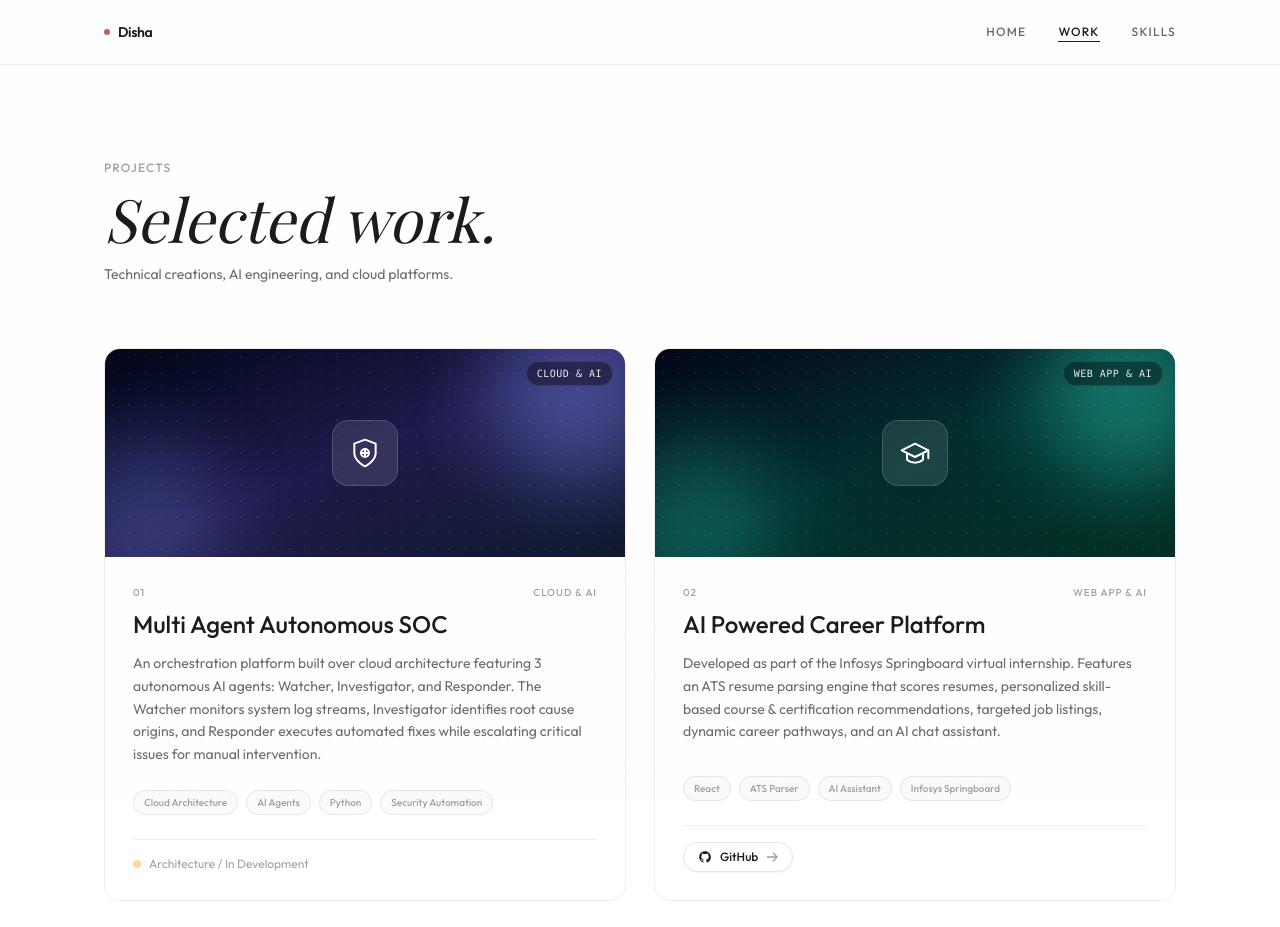
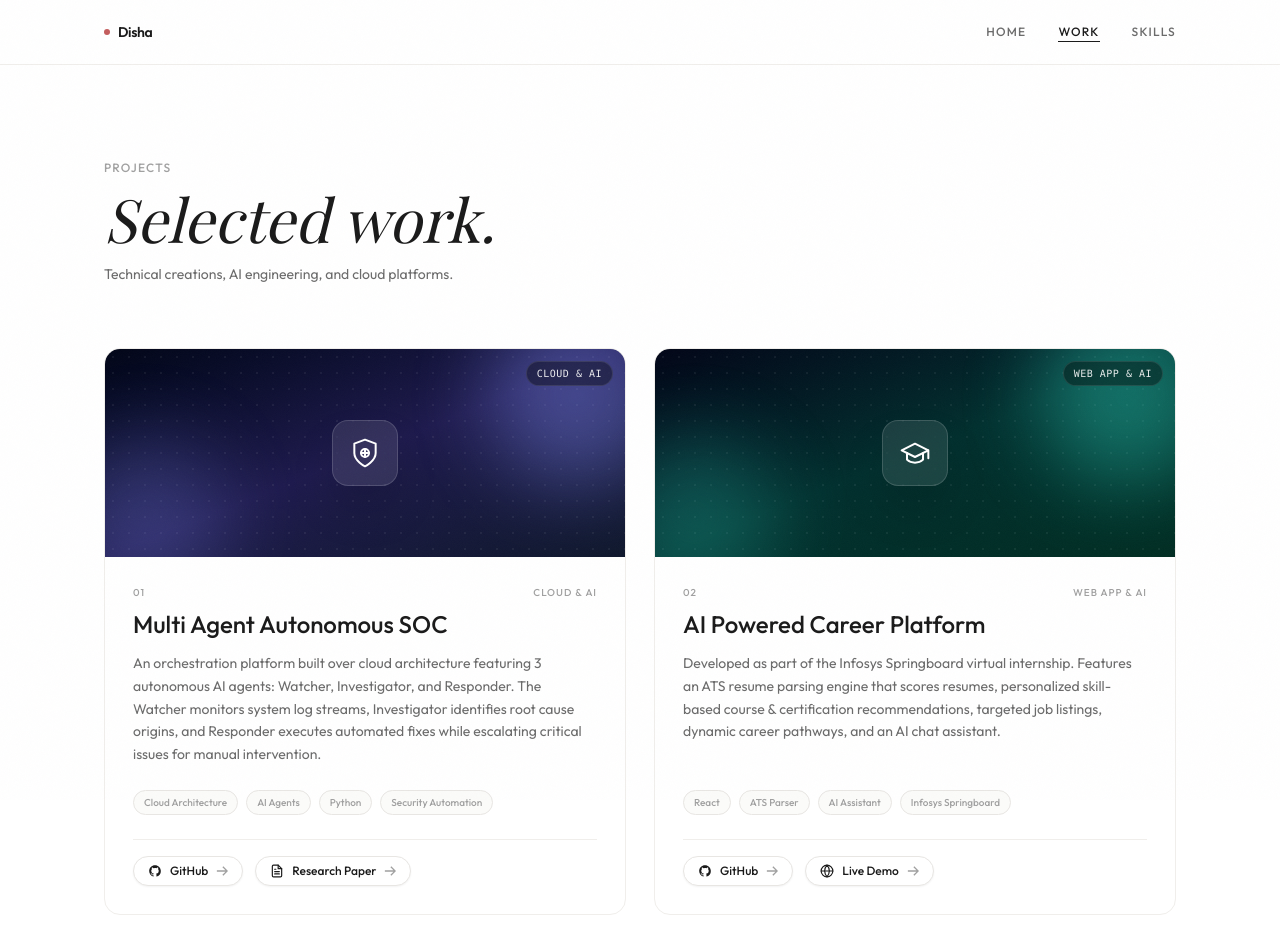
Before and after one commit to dishashiva/portfolio, an Astro site: page /projects in a window 1280 px wide. Shown: the top 927 px of the page. Built offline with nearby package versions, Linux system fonts and the light colour scheme; Astro itself is replaced by a stand-in of ours; a web font is replaced by a local one.

Commit message:
Add research paper & GitHub link for Multi-Agent SOC and live demo for Career Platform

```diff
--- a/projects.txt
+++ b/projects.txt
@@ -1,7 +1,9 @@
 1. Multi Agent Autonomous SOC: an orchestration built over a cloud platform with 3 agents - watcher, investigator, responder - the watcher watches for logs, investigator finds out the origin of the issue, responder fixes it. critical issues are reported to the user for manual fixes.
+- GitHub: https://github.com/dishashiva/Multi-Agent-SOC
 
 2. AI Powered Career Platform: as a part of my Infosys springboard virtual internship, i worked on an ai powered career platform where users can upload their resumes that gets parsed with ATS score. based on theirs skills, they get course/certification recommendations, job recommendations & listings, career paths and an AI chat assistant.
 - GitHub: https://github.com/dishashiva/AI-powered_Career_Guidance
+- Demo: https://ai-powered-career-guidance-seven.vercel.app/
 
 
 3. Social Connect: a social media moderation system where users comments are moderated in social media posts. comments are warned, flagged, blocked or deleted based on vulgarity score.
--- a/src/components/ProjectCard.astro
+++ b/src/components/ProjectCard.astro
@@ -1,6 +1,6 @@
 ---
 export interface ProjectLink {
-  type: 'github' | 'demo' | 'external' | string;
+  type: 'github' | 'demo' | 'paper' | 'external' | string;
   label: string;
   url: string;
 }
@@ -141,6 +141,15 @@
                                     <path d="M12 2a15.3 15.3 0 0 1 4 10 15.3 15.3 0 0 1-4 10 15.3 15.3 0 0 1-4-10 15.3 15.3 0 0 1 4-10z"/>
                                 </svg>
                             )}
+                            {link.type === 'paper' && (
+                                <svg class="w-3.5 h-3.5 fill-none stroke-current stroke-2 shrink-0" viewBox="0 0 24 24" stroke-linecap="round" stroke-linejoin="round">
+                                    <path d="M14 2H6a2 2 0 0 0-2 2v16a2 2 0 0 0 2 2h12a2 2 0 0 0 2-2V8z"/>
+                                    <polyline points="14 2 14 8 20 8"/>
+                                    <line x1="16" y1="13" x2="8" y2="13"/>
+                                    <line x1="16" y1="17" x2="8" y2="17"/>
+                                    <polyline points="10 9 9 9 8 9"/>
+                                </svg>
+                            )}
                             {link.type === 'external' && (
                                 <svg class="w-3.5 h-3.5 fill-none stroke-current stroke-2 shrink-0" viewBox="0 0 24 24" stroke-linecap="round" stroke-linejoin="round">
                                     <path d="M18 13v6a2 2 0 0 1-2 2H5a2 2 0 0 1-2-2V8a2 2 0 0 1 2-2h6"/>
--- a/src/pages/projects.astro
+++ b/src/pages/projects.astro
@@ -25,7 +25,18 @@
         accentColor: "#818cf8",
         iconType: "soc",
         tags: ["Cloud Architecture", "AI Agents", "Python", "Security Automation"],
-        links: [],
+        links: [
+            {
+                type: "github",
+                label: "GitHub",
+                url: "https://github.com/dishashiva/Multi-Agent-SOC",
+            },
+            {
+                type: "paper",
+                label: "Research Paper",
+                url: "/research-paper/2608043_Research%20Paper.pdf",
+            },
+        ],
     },
     {
         id: "02",
@@ -42,6 +53,11 @@
                 type: "github",
                 label: "GitHub",
                 url: "https://github.com/dishashiva/AI-powered_Career_Guidance",
+            },
+            {
+                type: "demo",
+                label: "Live Demo",
+                url: "https://ai-powered-career-guidance-seven.vercel.app/",
             },
         ],
     },
```
Also changed, not shown: 1 other file.
